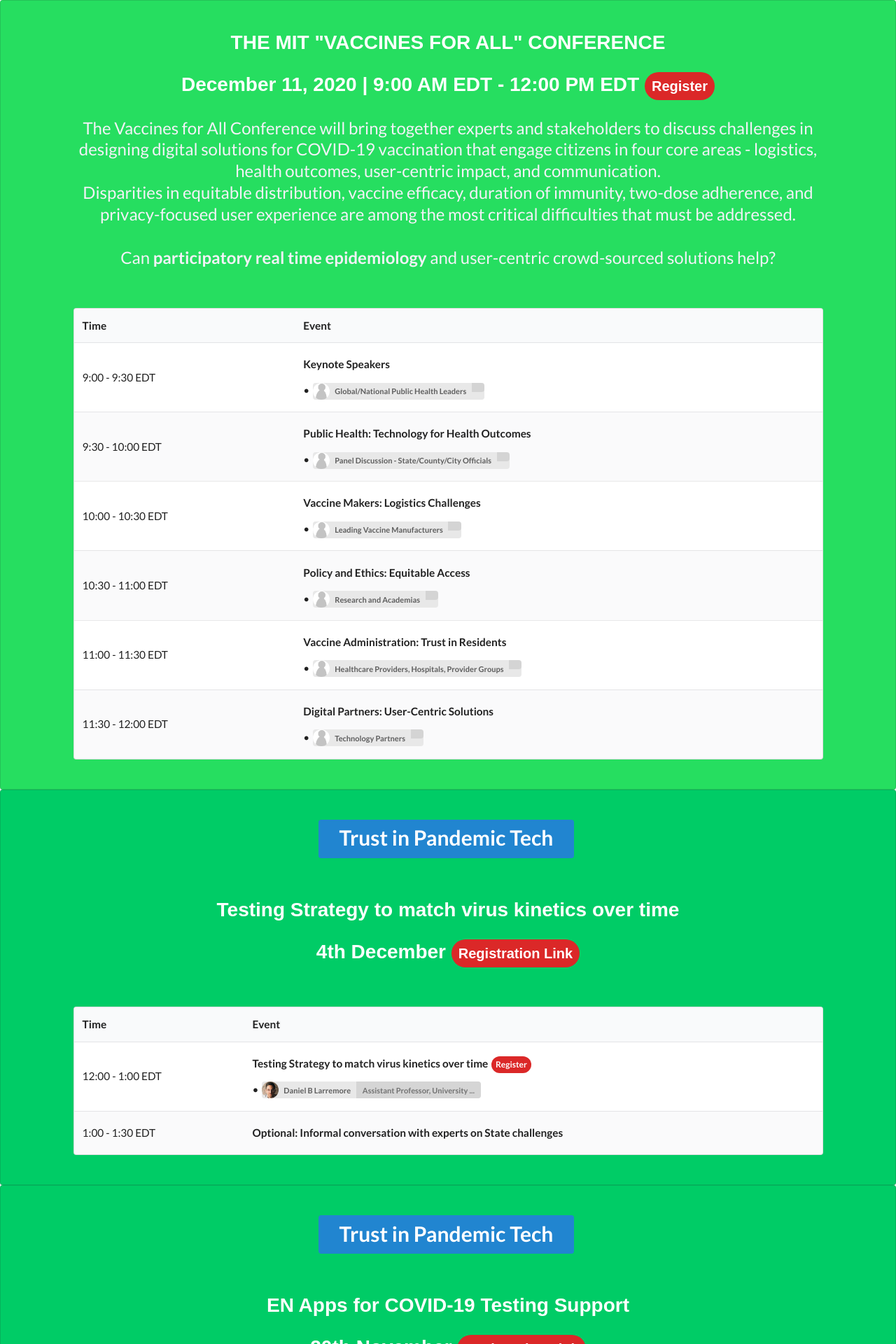
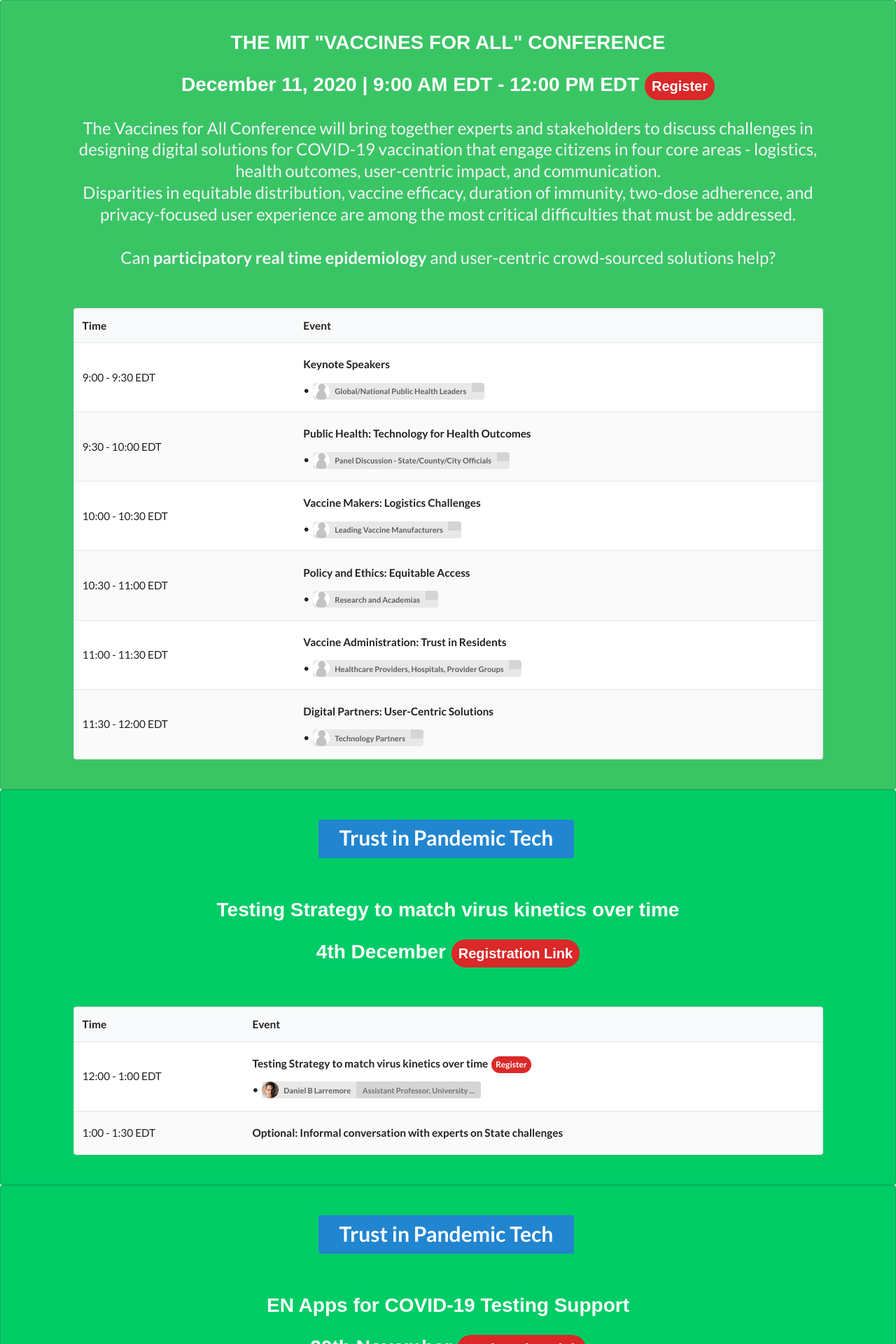
Before and after one commit to responsible-data-summit/events, a Jekyll site: the page built from agenda-0806.html, in a window 1280 px wide. Shown: the top 1920 px of the page at 70% size. Built offline with Jekyll 4.4.1, drawn with Linux system fonts in a browser that asks for light colours; some web fonts are replaced; comment, search, counter and statistics services are not loaded.

Commit message:
Update agenda-0806.html

```diff
--- a/agenda-0806.html
+++ b/agenda-0806.html
@@ -2,7 +2,7 @@
 layout: default
 title: Agenda
 ---
-<section class="ui segment center aligned" style="background-color: rgb(38, 222, 96);">
+<section class="ui segment center aligned" style="background-color: #3ac565;">
     <div class="ui container center aligned agenda">
 	    <h1> THE MIT "VACCINES FOR ALL" CONFERENCE </h1>
 	    <h1> December 11, 2020 | 9:00 AM EDT - 12:00 PM EDT <a href="[https://docs.google.com/forms/d/e/1FAIpQLSc51GNcM_tYxd-fBQ2YPTK5zClCGA2fju3Wu7O1oJn_a96xeg/viewform](https://docs.google.com/forms/d/e/1FAIpQLSc51GNcM_tYxd-fBQ2YPTK5zClCGA2fju3Wu7O1oJn_a96xeg/viewform)" class="ui red circular huge label">Register</a></h1>
```
